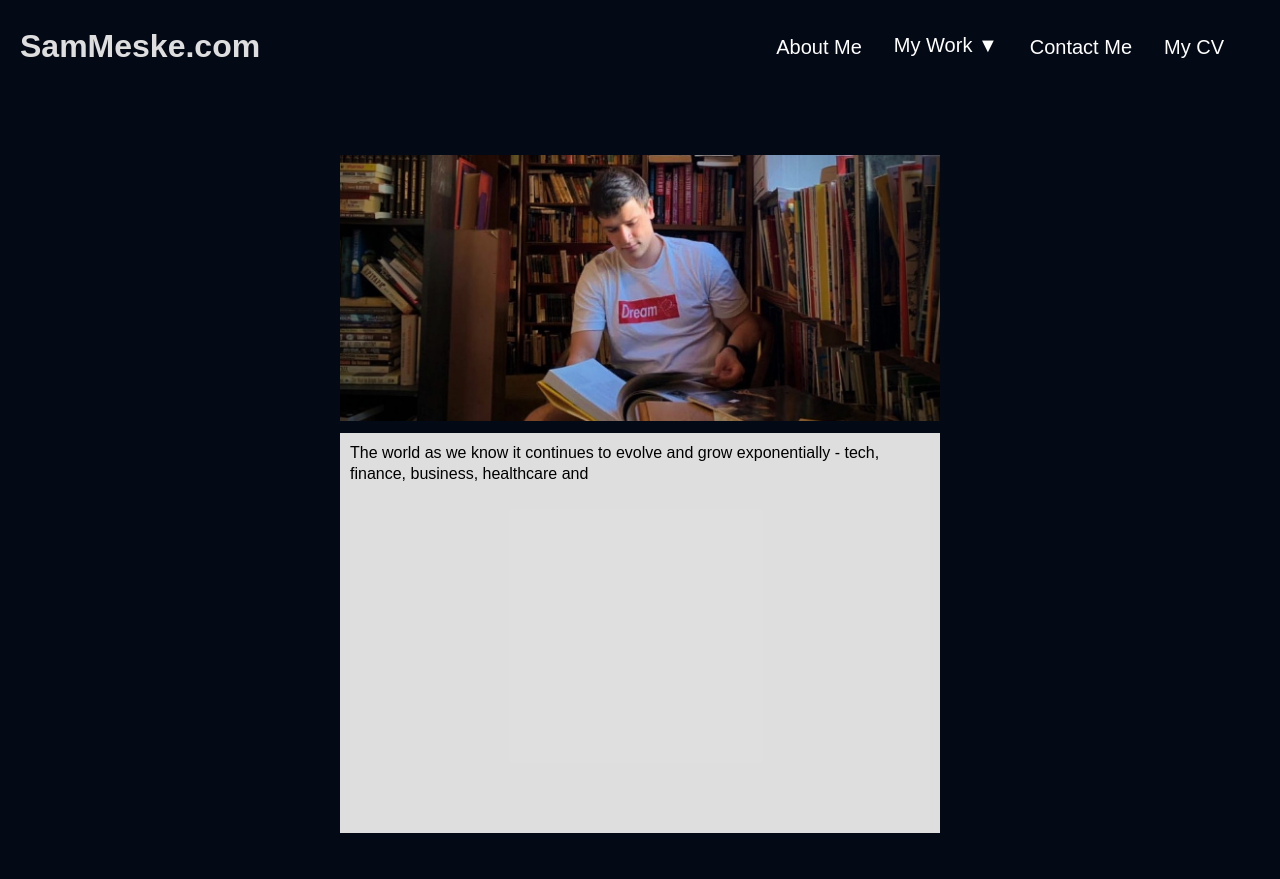
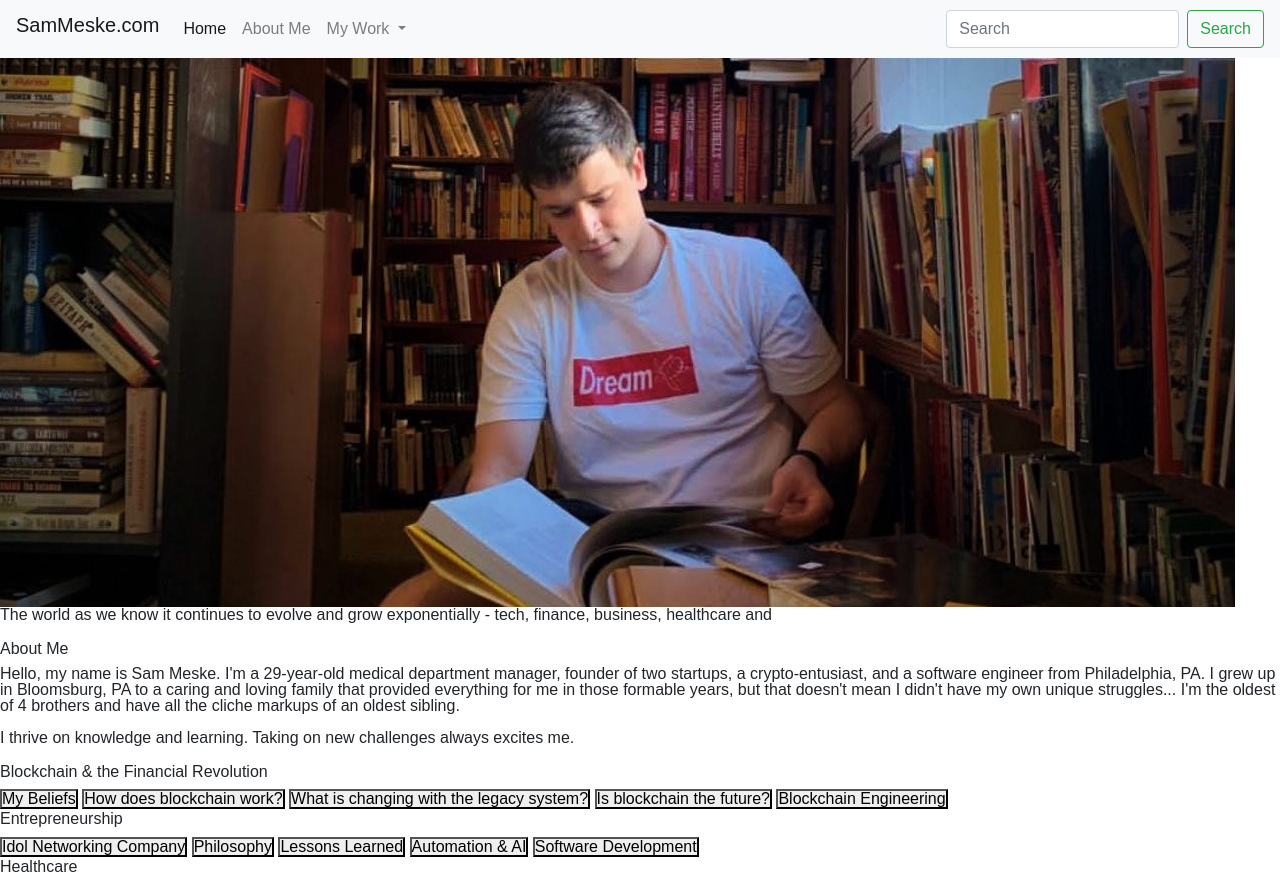
Before and after one commit to smeske10/Homework2, a plain HTML site: page index.html in a window 1280 px wide. Shown: the top 879 px of the page. Drawn offline with nearby package versions, Linux system fonts and the light colour scheme.

Commit message:
Integrate Bootstrap, New Nav Bar and updated Banner Picture

```diff
--- a/assets/style.css
+++ b/assets/style.css
@@ -5,7 +5,7 @@
     --popFade: rgba(101, 255, 134, 0.466);
 }
 
-html {
+/* html {
     scroll-behavior: smooth;
   }
 
@@ -29,26 +29,7 @@
 
 h1 {
     font-size: 200%;
-    color: var(--light);
-}
-
-nav {
-    overflow: hidden;
-}
-
-nav a {
-    float: left;
-    color: white;
-    text-align: center;
-    padding: 14px 16px;
-    text-decoration: none;
-}
-
-nav ul {
-    display: flex;
-    justify-content: space-between;
-    min-width: 300px;
-    font-size: 125%;
+    color: var(--dark);
 }
 
 nav ul {
@@ -57,9 +38,9 @@
 
 nav ul a:hover {
     color: var(--pop);
-}
+} */
 
-
+/*
 button {
     float: left;
     overflow: hidden;
@@ -232,19 +213,19 @@
     padding: 1%;
     outline: none;
     border: 1.2px solid #b9C6ae;
-}
+/* } */
 
-@media screen and (max-width: 991px) {
+/* @media screen and (max-width: 991px) {
     /* start of large tablet styles */
 
-    }
+    /* } */
 
-    @media screen and (max-width: 767px) {
+    /* @media screen and (max-width: 767px) { */
     /* start of medium tablet styles */
 
-    }
+    /* } */
 
-    @media screen and (max-width: 479px) {
+    /* @media screen and (max-width: 479px) { */
     /* start of phone styles */
 
-    }
+    /* } */
--- a/index.html
+++ b/index.html
@@ -6,43 +6,68 @@
     <meta http-equiv="X-UA-Compatible" content="IE=edge">
     <meta name="viewport" content="width=device-width, initial-scale=1.0">
     <title>Sam Meske, MS, MBA</title>
+    <link href="https://cdn.jsdelivr.net/npm/bootstrap@5.1.3/dist/css/bootstrap.min.css" rel="stylesheet"
+        integrity="sha384-1BmE4kWBq78iYhFldvKuhfTAU6auU8tT94WrHftjDbrCEXSU1oBoqyl2QvZ6jIW3" crossorigin="anonymous">
+    <link rel="stylesheet" href="https://stackpath.bootstrapcdn.com/bootstrap/4.1.3/css/bootstrap.min.css"
+        integrity="sha384-MCw98/SFnGE8fJT3GXwEOngsV7Zt27NXFoaoApmYm81iuXoPkFOJwJ8ERdknLPMO" crossorigin="anonymous">
+    <link href="https://fonts.googleapis.com/css?family=IBM+Plex+Sans:400,400i,700&display=swap" rel="stylesheet">
+
     <link rel="stylesheet" href="./assets/reset.css" />
     <link rel="stylesheet" href="./assets/style.css" />
+
 </head>
 
 <body>
-    <header>
+    <nav class="navbar navbar-expand-lg navbar-light bg-light sticky-top">
+            <a class="navbar-brand" href="#">
                 <h1> SamMeske.com</h1>
-        <nav>
-            <ul>
-                <a href="#about">About Me</a>
-                <div class="drop">
-                    <button>My Work &#9660</button>
-                    <div class="drop-content">
-                        <a href="#crypto">Blockchain</a>
-                        <a href="#business">Entrepreneurship</a>
-                        <a href="#healthcare">Healthcare</a>
-                        <a href="#research">Data & Research</a>
+            </a>
+            <button class="navbar-toggler" type="button" data-bs-toggle="collapse"
+                data-bs-target="#navbarSupportedContent" aria-controls="navbarSupportedContent" aria-expanded="false"
+                aria-label="Toggle navigation">
+                <span class="navbar-toggler-icon"></span>
+            </button>
+            <div class="collapse navbar-collapse" id="navbarSupportedContent">
+                <ul class="navbar-nav me-auto mb-2 mb-lg-0">
+                    <li class="nav-item">
+                        <a class="nav-link active" aria-current="page" href="./index.html">Home</a>
+                    </li>
+                    <li class="nav-item">
+                        <a class="nav-link" href="#about">About Me</a>
+                    </li>
+                    <li class="nav-item dropdown">
+                        <a class="nav-link dropdown-toggle" href="#" id="navbarDropdown" role="button" data-toggle="dropdown" aria-haspopup="true" aria-expanded="false">
+                          My Work
+                        </a>
+                        <div class="dropdown-menu" aria-labelledby="navbarDropdown">
+                          <a class="dropdown-item" href="#">Blockchain</a>
+                          <a class="dropdown-item" href="#">Entrepreneurship</a>
+                          <a class="dropdown-item" href="#">Healthcare</a>
+                          <a class="dropdown-item" href="#">Data & Research</a>
                         </div>
+                      </li>
+                </ul>
+                <form class="d-flex">
+                    <input class="form-control me-2" type="search" placeholder="Search" aria-label="Search">
+                    <button class="btn btn-outline-success" type="submit">Search</button>
+                </form>
             </div>
-                <a href="#contactMe">Contact Me</a>
-                <a href="#cv">My CV</a>
-            </ul>
     </nav>
-    </header>
 
     <main>
         <!-- class="background" on Blockchain page-->
         <div class="banner">
-            <img class="profilePic" src="./assets/banner/Me in the Library.jpg"/>
+            <img class="profilePic" src="./assets/banner/Me in the Library.jpg" />
             <p class="banner-container">The world as we know it continues to evolve and grow exponentially -
                 tech, finance, business, healthcare and </p>
         </div>
 
         <section class="interests" id="#about">
             <h2>About Me</h2>
-                <p>Hello, my name is Sam Meske. I'm a 29-year-old medical department manager, founder of two startups, a crypto-entusiast, and a software engineer from Philadelphia, PA.
-                    I grew up in Bloomsburg, PA to a caring and loving family that provided everything for me in those formable years, but that doesn't mean I didn't have my own unique struggles...
+            <p>Hello, my name is Sam Meske. I'm a 29-year-old medical department manager, founder of two startups, a
+                crypto-entusiast, and a software engineer from Philadelphia, PA.
+                I grew up in Bloomsburg, PA to a caring and loving family that provided everything for me in those
+                formable years, but that doesn't mean I didn't have my own unique struggles...
                 I'm the oldest of 4 brothers and have all the cliche markups of an oldest sibling.
             </p>
             <p> I thrive on knowledge and learning.
@@ -123,6 +148,15 @@
         </section>
     </main>
 
+    <script src="https://code.jquery.com/jquery-3.3.1.slim.min.js"
+        integrity="sha384-q8i/X+965DzO0rT7abK41JStQIAqVgRVzpbzo5smXKp4YfRvH+8abtTE1Pi6jizo"
+        crossorigin="anonymous"></script>
+    <script src="https://cdnjs.cloudflare.com/ajax/libs/popper.js/1.14.3/umd/popper.min.js"
+        integrity="sha384-ZMP7rVo3mIykV+2+9J3UJ46jBk0WLaUAdn689aCwoqbBJiSnjAK/l8WvCWPIPm49"
+        crossorigin="anonymous"></script>
+    <script src="https://stackpath.bootstrapcdn.com/bootstrap/4.1.3/js/bootstrap.min.js"
+        integrity="sha384-ChfqqxuZUCnJSK3+MXmPNIyE6ZbWh2IMqE241rYiqJxyMiZ6OW/JmZQ5stwEULTy"
+        crossorigin="anonymous"></script>
 </body>
 
 </html>
```
Also changed, not shown: 1 other file. Lines whose indentation alone changed are shown as unchanged.
